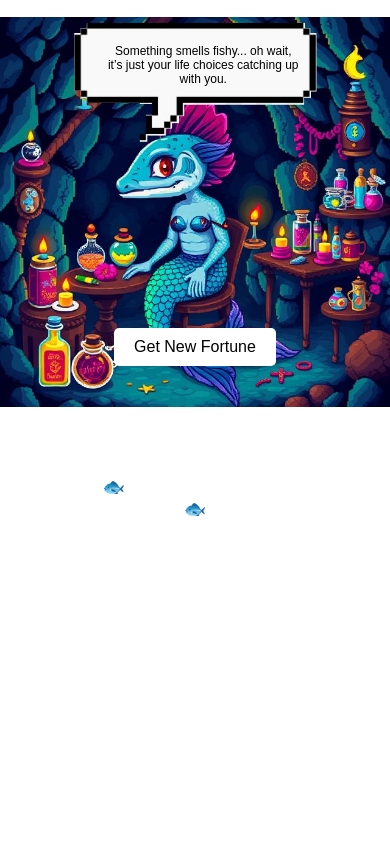
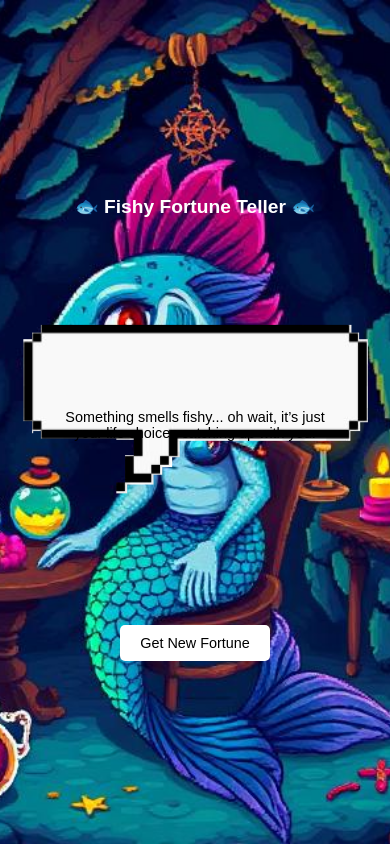
Before and after one commit to pinahent/fishyfortuneteller, a plain HTML site: page index.html in a window 390 px wide. Drawn offline with Linux system fonts and the light colour scheme.

Commit message:
Update style.css

```diff
--- a/static/style.css
+++ b/static/style.css
@@ -5,88 +5,71 @@
 
 body {
   background-image: url("background.png");
-  background-size: 60%;
+  background-size: cover; /* Cover the entire background */
   background-repeat: no-repeat;
   background-position: center;
-  font-family: 'Press Start 2P', sans-serif; /* Apply the font here! */
-  text-align: center;
-  padding: 50px;
+  font-family: 'Press Start 2P', sans-serif;
+  display: flex; /* Use Flexbox for layout */
+  flex-direction: column; /* Stack elements vertically */
+  align-items: center; /* Center horizontally */
+  justify-content: center; /* Center vertically */
+  min-height: 100vh; /* Ensure full viewport height */
+  margin: 0; /* Remove default margins */
 }
 
-/* Title text is white */
-/* Title Styling */
 h1 {
-    position: absolute;
-    top: 60%;  /* Moves the title higher */
-    left: 50%;
-    transform: translateX(-50%);
-    font-size: 20px;  /* Makes the title smaller */
-    font-weight: normal;  /* Removes bold styling */
+  font-size: 1.5rem; /* Use rem for font sizing */
   color: white;
+  margin-bottom: 20px; /* Add some space below the title */
 }
 
-/* Speech bubble container */
 #bubble-container {
   position: relative;
-    display: inline-block;
-    top: -130px; /* Move bubble higher */
-    left: 120px; /* Move bubble slightly to the right */
+  width: 80%; /* Make bubble container responsive */
+  max-width: 400px; /* Set a maximum width */
 }
 
-/* Speech bubble image */
 #speech-bubble {
-    width: 300px; /* Slightly bigger */
+  width: 100%; /* Make the bubble fill the container */
 }
 
-/* Center the fortune text inside the speech bubble */
 #fortune-text {
   position: absolute;
-    top: 38%; /* Move text slightly higher */
-    left: 53%; /* Shift text to match the new bubble position */
+  top: 50%;
+  left: 50%;
   transform: translate(-50%, -50%);
-    width: 70%;
+  width: 80%;
   text-align: center;
-    font-size: 16px;
-    font-weight: normal;
+  font-size: 1rem;
   color: black;
 }
 
-/* Button styling */
 button {
   margin-top: 20px;
   padding: 10px 20px;
-    font-size: 16px;
+  font-size: 1rem;
   cursor: pointer;
   background-color: white;
   border: none;
   border-radius: 5px;
 }
 
-/* Media query for smaller screens (e.g., tablets and phones) */
 @media (max-width: 768px) {
-  body {
-    font-size: 14px;
-    background-size: 100%; /* Or 'contain', 'auto', etc. */
-  }
-
   h1 {
-    font-size: 18px;
-    top: 55%;
+    font-size: 1.2rem; /* Slightly smaller on phones */
+    margin-bottom: 15px;
   }
 
   #bubble-container {
-    left: 50%;
-    transform: translateX(-50%);
-    top: -100px;
-  }
-
-  #speech-bubble {
-    width: 90%;
+    width: 90%; /* Make bubble container wider on phones */
+    max-width: 350px; /* Adjust maximum width for phones */
   }
 
   #fortune-text {
-    font-size: 12px;
+    font-size: 0.9rem; /* Smaller text on phones */
   }
 
-  /* ... other adjustments for smaller screens ... */
+  button {
+    font-size: 0.9rem; /* Smaller button text */
   }
+}
```
Lines whose indentation alone changed are shown as unchanged.
